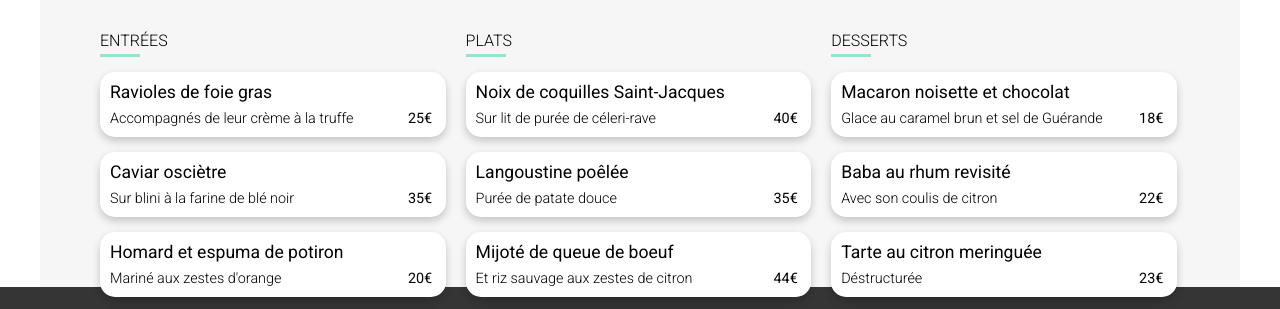
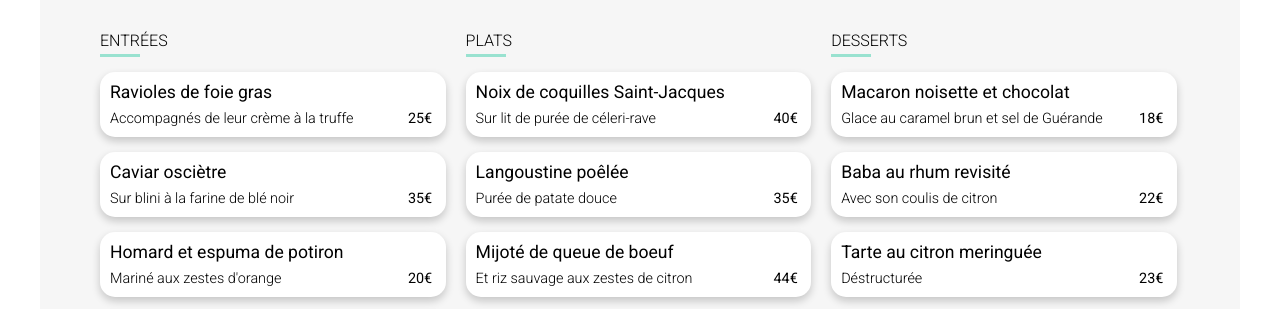
Before and after one commit to Yann-GitHub/Ohmyfood, a website: page pages/note.html in a window 1280 px wide. Shown: the part 643-952 px from the top of the page. Drawn offline with Linux system fonts and the light colour scheme; a web font is replaced by a local one.

Commit message:
improve layout desktop version

```diff
--- a/scss/layout/_grid.scss
+++ b/scss/layout/_grid.scss
@@ -40,7 +40,7 @@
         grid-template-rows: auto 1fr auto;
         grid-template-columns: 32% 32% 32%;
         column-gap: 20px;
-        height: 45vh;
+        //max-height: 45vh;
         .main-pages__title {
             grid-column: 1 / span 3;
             grid-row: 1 / span 1;
```
Also changed, not shown: style/style.css.
